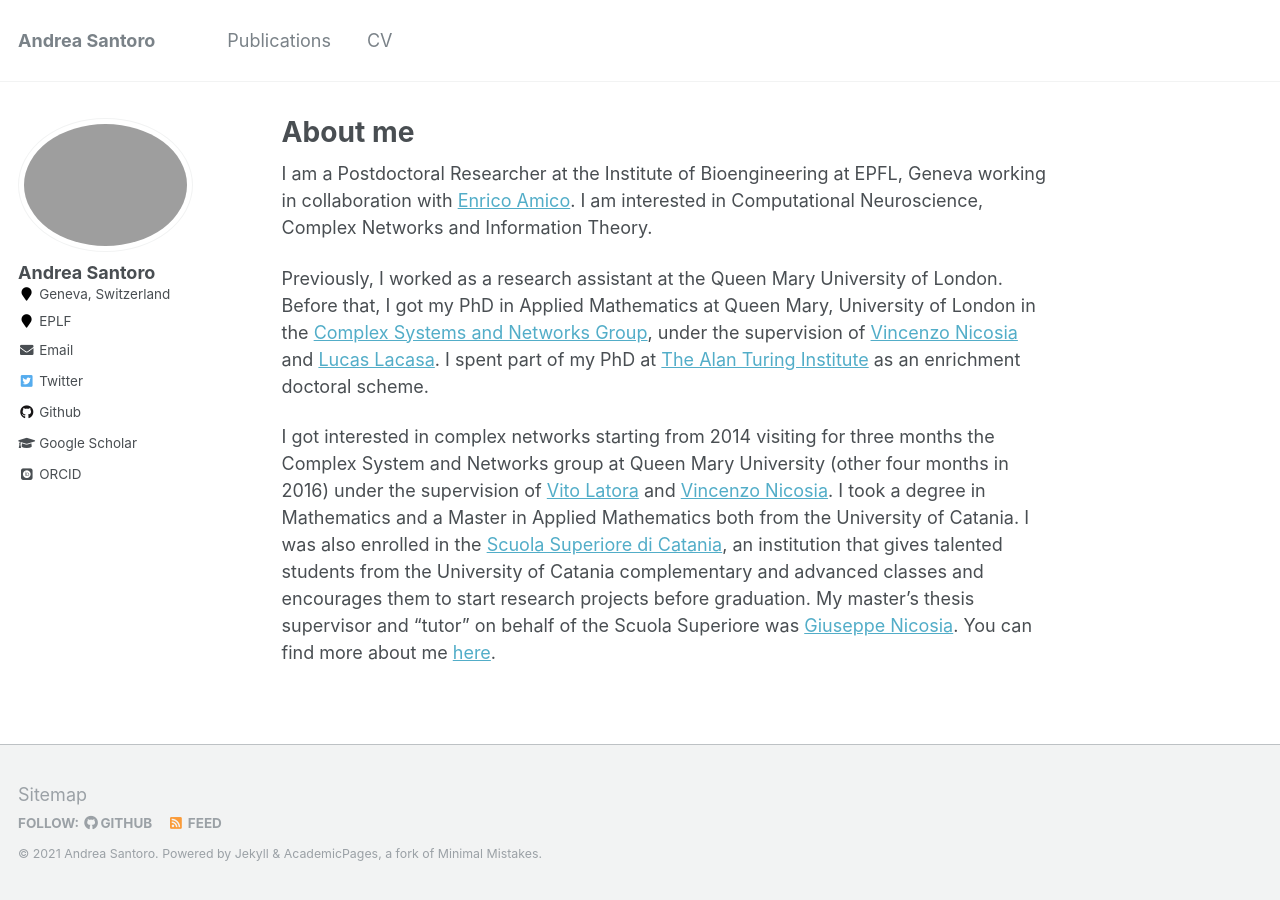
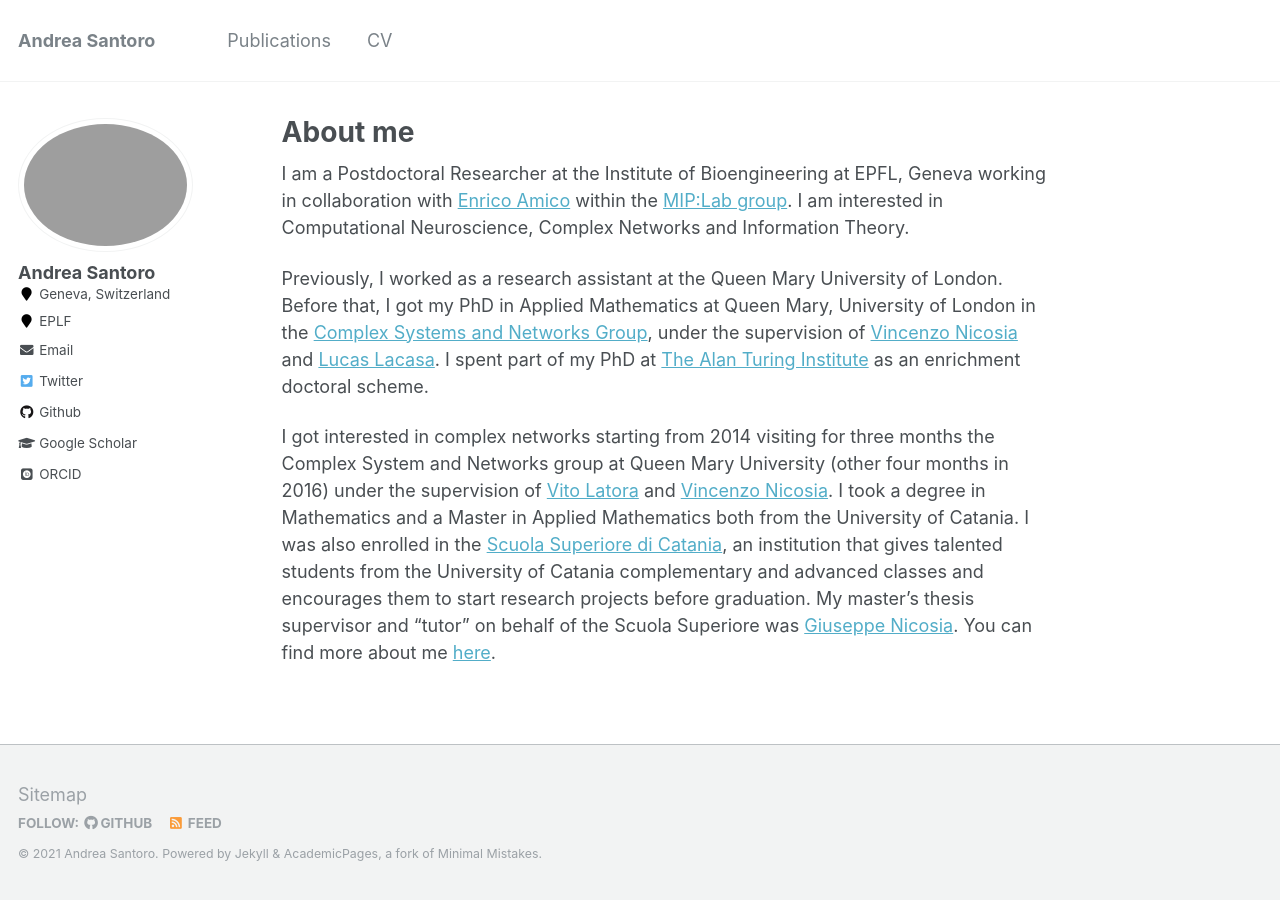
Before and after one commit to andresantoro/andresantoro.github.io, a Jekyll site: the page built from _pages/about.md, in a window 1280 px wide. Built offline with Jekyll 4.4.1, drawn with Linux system fonts in a browser that asks for light colours; some web fonts are replaced.

Commit message:
Update about.md

```diff
--- a/_pages/about.md
+++ b/_pages/about.md
@@ -8,7 +8,7 @@ redirect_from:
   - /about.html
 ---
 
-I am a Postdoctoral Researcher at the Institute of Bioengineering at EPFL, Geneva working in collaboration with [Enrico Amico](https://miplab.epfl.ch/index.php/people/eamico#anchor_motivation).  I am interested in Computational Neuroscience, Complex Networks and Information Theory.
+I am a Postdoctoral Researcher at the Institute of Bioengineering at EPFL, Geneva working in collaboration with [Enrico Amico](https://miplab.epfl.ch/index.php/people/eamico#anchor_motivation) within the [MIP:Lab group](https://miplab.epfl.ch/).  I am interested in Computational Neuroscience, Complex Networks and Information Theory.
 
 Previously, I worked as a research assistant at the Queen Mary University of London. Before that, I got my PhD in Applied Mathematics at Queen Mary, University of London in the [Complex Systems and Networks Group](https://www.qmul.ac.uk/maths/research/complex-systems-and-networks-group/), under the supervision of [Vincenzo Nicosia](https://www.qmul.ac.uk/maths/profiles/~vnicosia/) and [Lucas Lacasa](https://sites.google.com/view/lucaslacasa/).  I spent part of my PhD at [The Alan Turing Institute](https://www.turing.ac.uk/) as an enrichment doctoral scheme.
 
```
